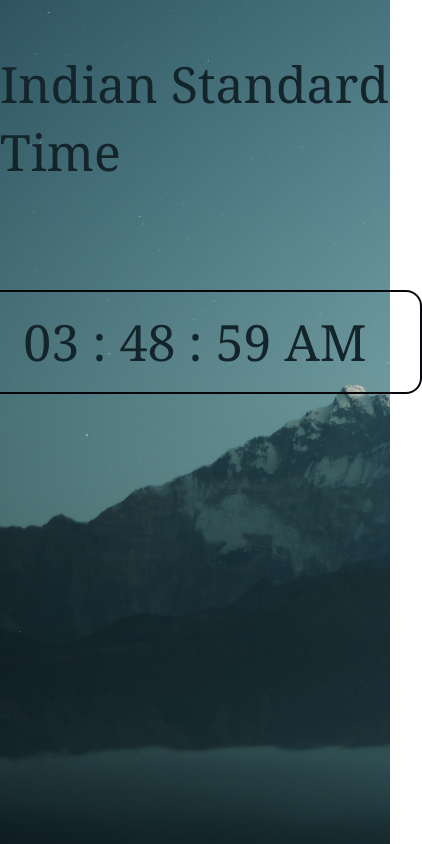
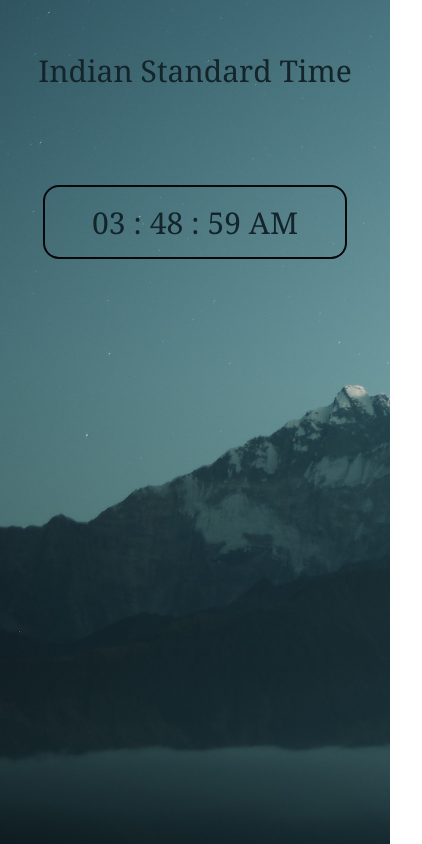
Before and after one commit to souvikkarmakar1998/digital-clock1, a plain HTML site: page index.html in a window 390 px wide. Shown: the whole page, 422 px wide, since content can reach past the window. Drawn offline with Linux system fonts and the light colour scheme.

Commit message:
add media quarries

```diff
--- a/styles.css
+++ b/styles.css
@@ -35,3 +35,33 @@
     font-size: 50px;
     margin-bottom: 10rem;
 }
+
+@media screen and (max-width: 1024px) {
+    .container-clock{
+        margin-bottom: 15rem;
+    }
+}
+
+@media screen and (max-width: 768px) {
+    .para{
+        font-size: 50px;
+    }
+
+    .container-clock{
+        font-size: 40px;
+        margin-bottom: 25rem;
+    }
+}
+
+@media screen and (max-width: 640px) {
+    .para{
+        font-size: 30px;
+    }
+
+    .container-clock{
+        height: 70px;
+        width: 300px;
+        font-size: 30px;
+        /* margin-bottom: 25rem; */
+    }
+}
```
